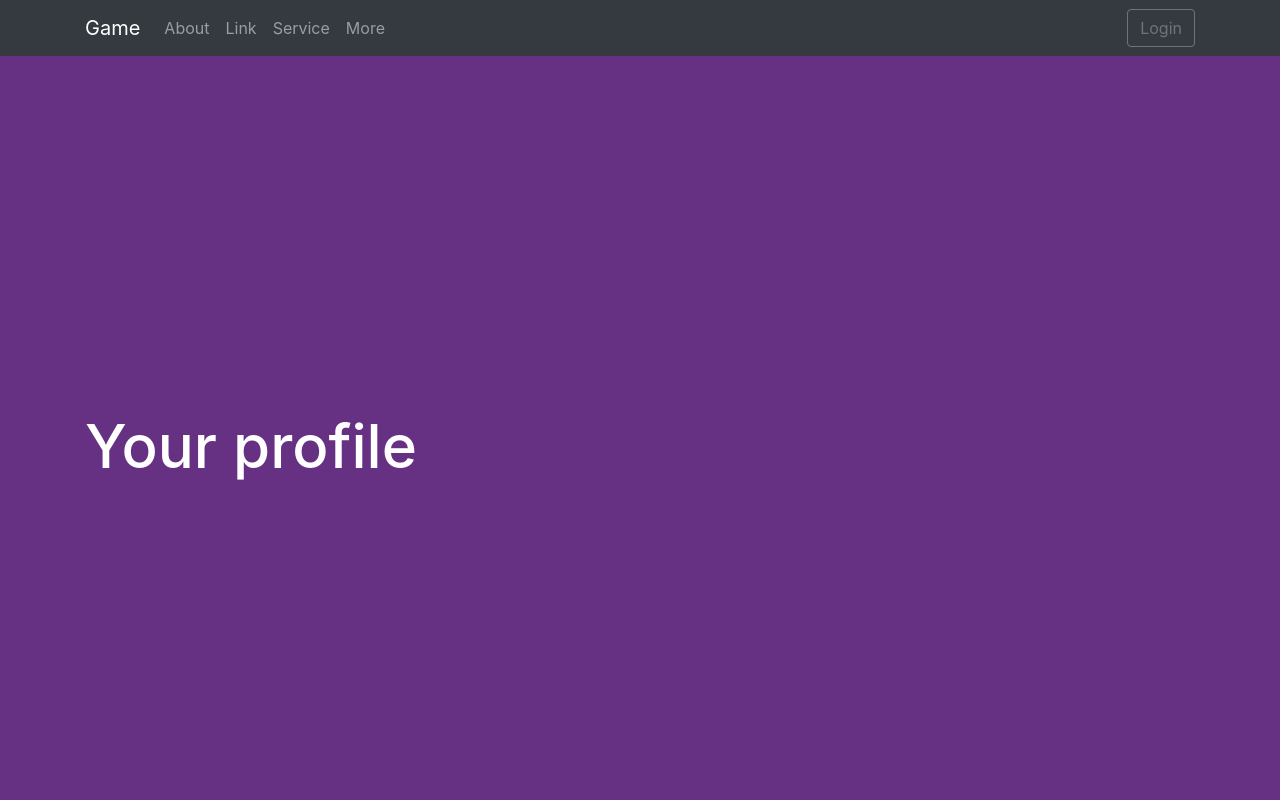
After one commit to SionHu/Fairvision, a Django app: page /accounts/profile in a window 1280 px wide. The commit adds this page. Run offline with Django 3.2, Linux system fonts and the light colour scheme; some libraries are stand-ins or nearby versions; some web fonts are replaced.

Commit message:
Front end changes on registration

```diff
--- a/csgame/csgame/urls.py
+++ b/csgame/csgame/urls.py
@@ -17,12 +17,14 @@ from django.conf.urls import url
 from django.urls import include, path
 from django.contrib import admin
 from users.views import player, requester, home
+from csgame import views
 
 urlpatterns = [
     url(r'^admin/', admin.site.urls),
     path('', home.home, name='home'),
-    path('accounts/', include('django.contrib.auth.urls')),
+    path('accounts/profile', views.profile, name='profile'),
     path('accounts/signup/', home.SignUpView.as_view(), name='signup'),
     path('accounts/signup/player/', player.PlayerSignUpView.as_view(), name='player_signup'),
     path('accounts/signup/requester/', requester.RequesterSignUpView.as_view(), name='requester_signup'),
+    path('accounts/profile/', include('django.contrib.auth.urls')),
 ]
--- /dev/null
+++ b/csgame/csgame/views.py
@@ -0,0 +1,5 @@
+from django.http import *
+from django.shortcuts import render_to_response,redirect,render
+
+def profile(request):
+    return render(request, 'registration/profile.html')
--- a/csgame/static/css/base.css
+++ b/csgame/static/css/base.css
@@ -2,7 +2,7 @@
 
 @import url('https://fonts.googleapis.com/css?family=Numans');
 
-html,body{
+html,body.not(i) {
 background-image: url('http://getwallpapers.com/wallpaper/full/a/5/d/544750.jpg');
 background-size: cover;
 background-repeat: no-repeat;
@@ -88,7 +88,6 @@ color: white;
 margin-left: 4px;
 }
 
-
 /*Original base.css*/
 
 body{
--- a/csgame/templates/base.html
+++ b/csgame/templates/base.html
@@ -39,36 +39,56 @@
 	</style>
     {% block css %}{% endblock %}
 </head>
-<body>
-    <nav class="navbar navbar-expand-lg navbar-light bg-light">
-  <a class="navbar-brand" href="#">Navbar</a>
-  <button class="navbar-toggler" type="button" data-toggle="collapse" data-target="#navbarNavDropdown" aria-controls="navbarNavDropdown" aria-expanded="false" aria-label="Toggle navigation">
-    <span class="navbar-toggler-icon"></span>
-  </button>
-  <div class="collapse navbar-collapse" id="navbarNavDropdown">
-    <ul class="navbar-nav">
-      <li class="nav-item active">
-        <a class="nav-link" href="#">Home <span class="sr-only">(current)</span></a>
-      </li>
-      <li class="nav-item">
-        <a class="nav-link" href="#">Features</a>
-      </li>
-      <li class="nav-item">
-        <a class="nav-link" href="#">Pricing</a>
-      </li>
-      <li class="nav-item dropdown">
-        <a class="nav-link dropdown-toggle" href="#" id="navbarDropdownMenuLink" data-toggle="dropdown" aria-haspopup="true" aria-expanded="false">
-          Dropdown link
-        </a>
-        <div class="dropdown-menu" aria-labelledby="navbarDropdownMenuLink">
-          <a class="dropdown-item" href="#">Action</a>
-          <a class="dropdown-item" href="#">Another action</a>
-          <a class="dropdown-item" href="#">Something else here</a>
+<body style="padding-top: 100px">
+
+<!--  Navebar  -->
+<nav class="navbar navbar-expand-lg navbar-dark bg-dark fixed-top" role="navigation">
+    <div class="container">
+        <a class="navbar-brand" href="/">Game</a>
+        <button class="navbar-toggler border-0" type="button" data-toggle="collapse" data-target="#exCollapsingNavbar">
+            &#9776;
+        </button>
+        <div class="collapse navbar-collapse" id="exCollapsingNavbar">
+            <ul class="nav navbar-nav">
+                <li class="nav-item"><a href="#" class="nav-link">About</a></li>
+                <li class="nav-item"><a href="#" class="nav-link">Link</a></li>
+                <li class="nav-item"><a href="#" class="nav-link">Service</a></li>
+                <li class="nav-item"><a href="#" class="nav-link">More</a></li>
+            </ul>
+            <ul class="nav navbar-nav flex-row justify-content-between ml-auto">
+                <li class="dropdown order-1">
+                    {% if user.is_authenticated %}
+                        <button type="button" onclick="location.href='{% url 'profile' %}'" class="btn btn-outline-secondary dropdown" >{{ user.username }}</button>
+
+                    {% else %}
+                        <button type="button" onclick="location.href='{% url 'login' %}'" class="btn btn-outline-secondary dropdown" >Login</button>
+                    {% endif %}
+                </li>
+            </ul>
         </div>
-      </li>
-    </ul>
-  </div>
+    </div>
 </nav>
+
+<div id="modalPassword" class="modal fade" tabindex="-1" role="dialog" aria-labelledby="myModalLabel" aria-hidden="true">
+    <div class="modal-dialog">
+        <div class="modal-content">
+            <div class="modal-header">
+                <h3>Forgot password</h3>
+                <button type="button" class="close font-weight-light" data-dismiss="modal" aria-hidden="true">×</button>
+            </div>
+            <div class="modal-body">
+                <p>Reset your password..</p>
+            </div>
+            <div class="modal-footer">
+                <button class="btn" data-dismiss="modal" aria-hidden="true">Close</button>
+                <button class="btn btn-primary">Save changes</button>
+            </div>
+        </div>
+    </div>
+</div>
+
+<!--  End of Navebar  -->
+
 	{% block content %}
 	{% endblock %}
 </body>
--- /dev/null
+++ b/csgame/templates/registration/profile.html
@@ -0,0 +1,11 @@
+{% extends 'base.html' %}
+
+{% block content %}
+
+<div class="container">
+
+    <h1>Your profile</h1>
+
+</div>
+
+{% endblock %}
--- a/csgame/templates/registration/signup.html
+++ b/csgame/templates/registration/signup.html
@@ -1,10 +1,13 @@
 {% extends 'base.html' %}
+
 {% block content %}
 
+<div class="container">
   <h2>Sign up for a free account</h2>
   <p class="lead">Select below the type of account you want to create</p>
 
   <a href="{% url 'player_signup' %}" class="btn btn-student btn-lg" background-color="Green" role="button">I'm a Player</a>
   <a href="{% url 'requester_signup' %}" class="btn btn-teacher btn-lg" background-color="Green" role="button">I'm a Requester</a>
+</div>
 
 {% endblock %}
--- a/csgame/templates/registration/signup_form.html
+++ b/csgame/templates/registration/signup_form.html
@@ -1,7 +1,7 @@
 {% extends 'base.html' %}
 
-
 {% block content %}
+<div class="container">
   <div class="row">
     <div class="col-md-8 col-sm-10 col-12">
       <h2>Sign up as a {{ user_type }}</h2>
@@ -13,4 +13,5 @@
       </form>
     </div>
   </div>
+</div>
 {% endblock %}
```
Also changed, not shown: csgame/templates/home.html (+15 -5 lines), csgame/templates/registration/login.html (+29 -40 lines).
